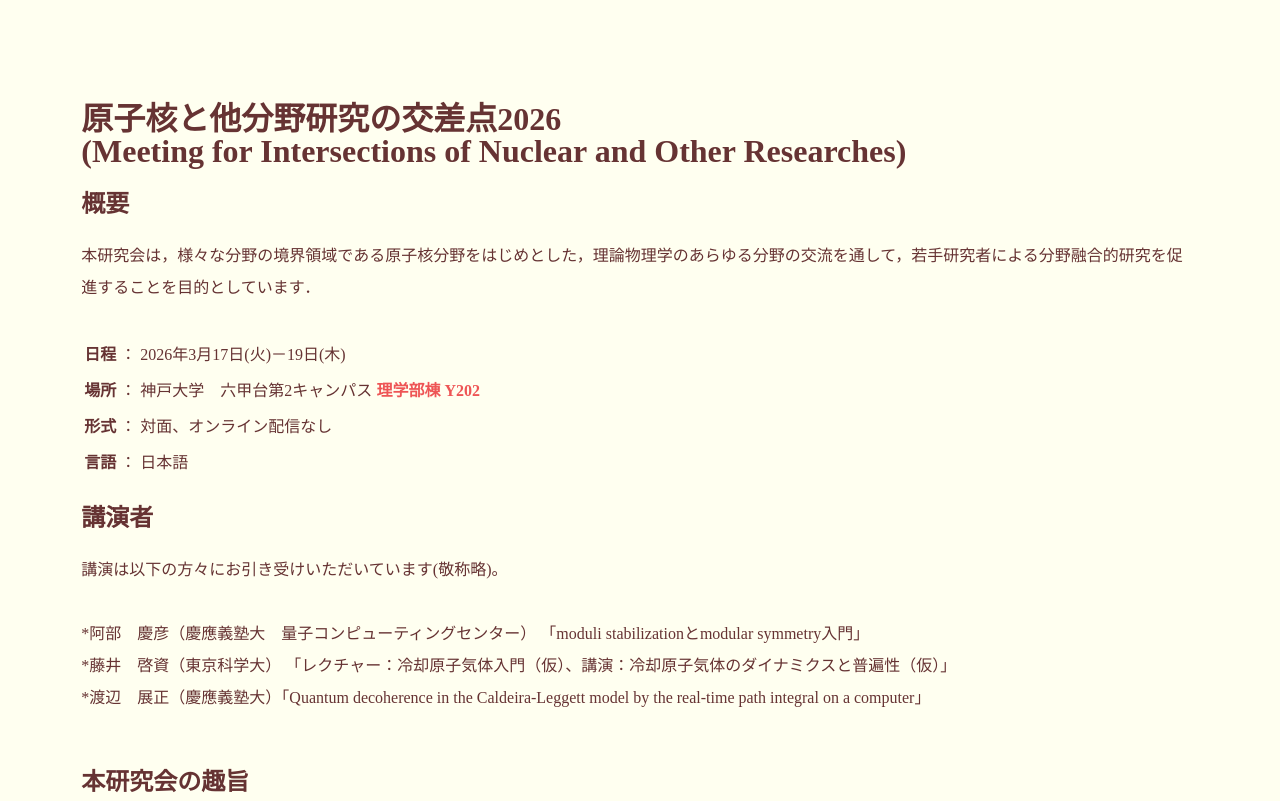
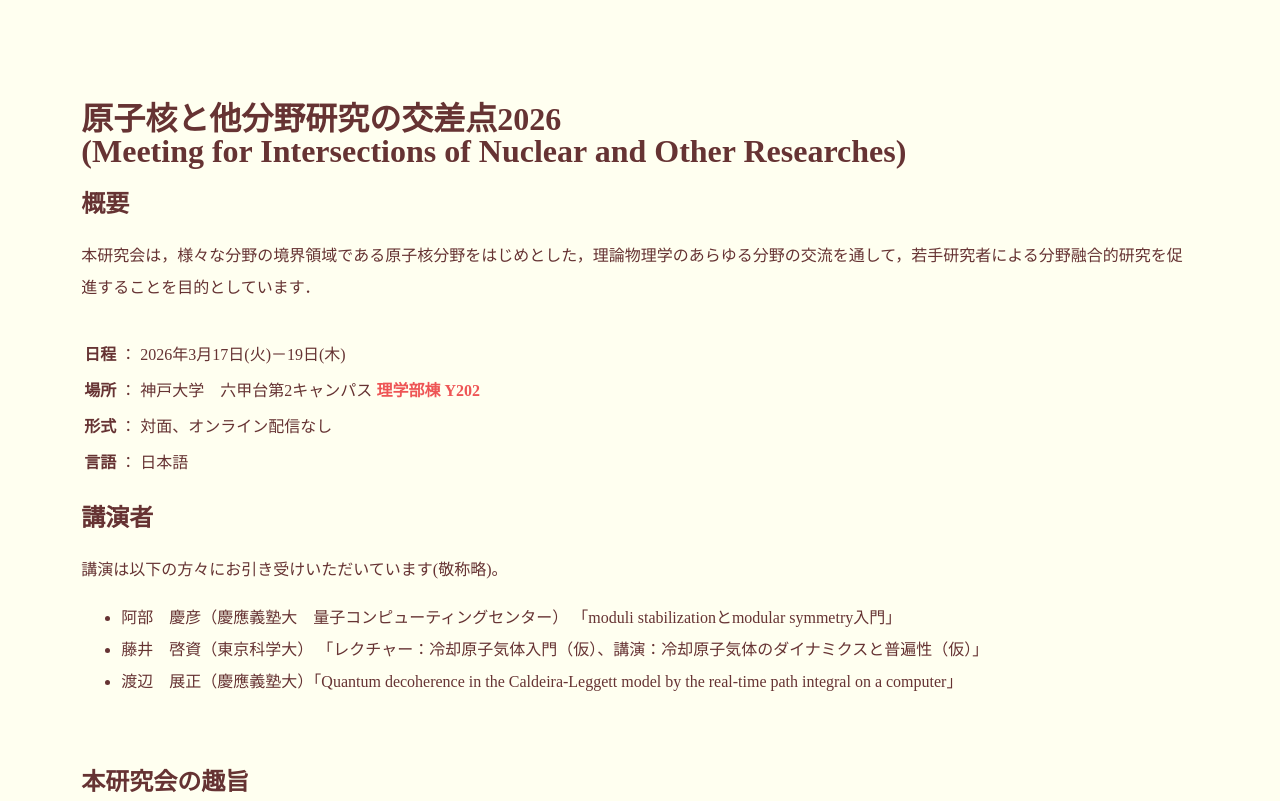
Before and after one commit to TaigaMiyachi/MINOR2026, a plain HTML site: page index.html in a window 1280 px wide. Shown: the top 801 px of the page. Drawn offline with Linux system fonts and the light colour scheme.

Commit message:
Add files via upload

```diff
--- a/index.html
+++ b/index.html
@@ -108,12 +108,13 @@
 <div id="speakers">
 <h2 class="subtitle">講演者</h2>
 講演は以下の方々にお引き受けいただいています(敬称略)。<!--、#は世話人講演、*は招待講演者)。--><br>
-<br>
-*阿部　慶彦（慶應義塾大　量子コンピューティングセンター） 「moduli stabilizationとmodular symmetry入門」<br>
+<ul>
+<li>阿部　慶彦（慶應義塾大　量子コンピューティングセンター） 「moduli stabilizationとmodular symmetry入門」</li>
 <!-- *稲吉 健 (埼玉大)　「TBA」<br> -->
 <!-- *関野 裕太（iTHEMS）「TBA」<br> -->
-*藤井　啓資（東京科学大） 「レクチャー：冷却原子気体入門（仮）、講演：冷却原子気体のダイナミクスと普遍性（仮）」<br>
-*渡辺　展正（慶應義塾大）「Quantum decoherence in the Caldeira-Leggett model by the real-time path integral on a computer」<br>
+<li>藤井　啓資（東京科学大） 「レクチャー：冷却原子気体入門（仮）、講演：冷却原子気体のダイナミクスと普遍性（仮）」</li>
+<li>渡辺　展正（慶應義塾大）「Quantum decoherence in the Caldeira-Leggett model by the real-time path integral on a computer」</li>
+</ul>
 
 <!--
 #川平 将志（京都大 基礎物理学研究所）「TBA」<br>
```
